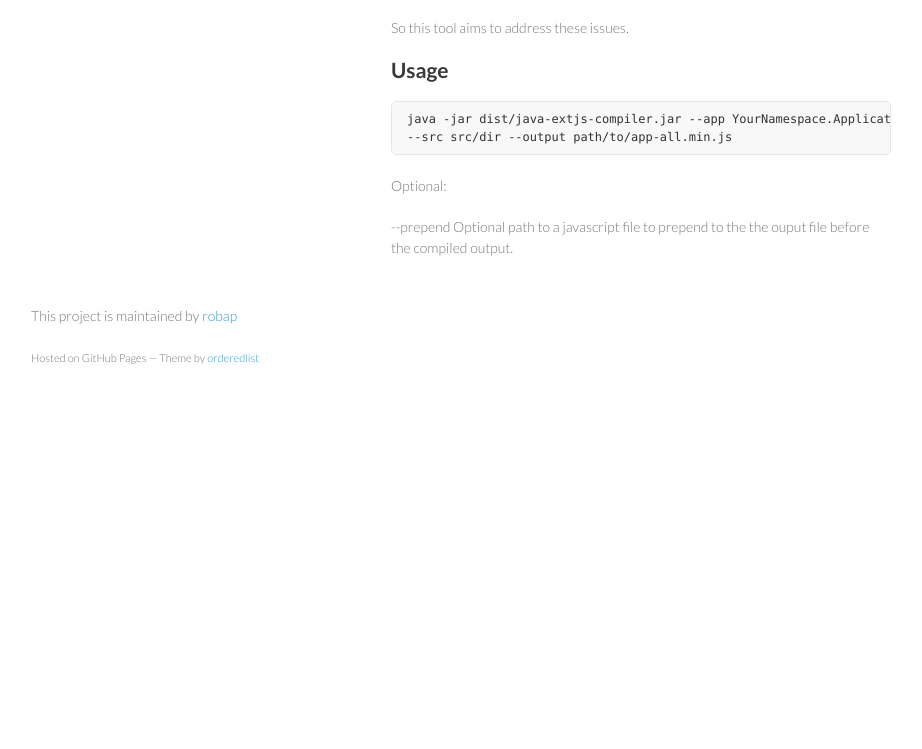
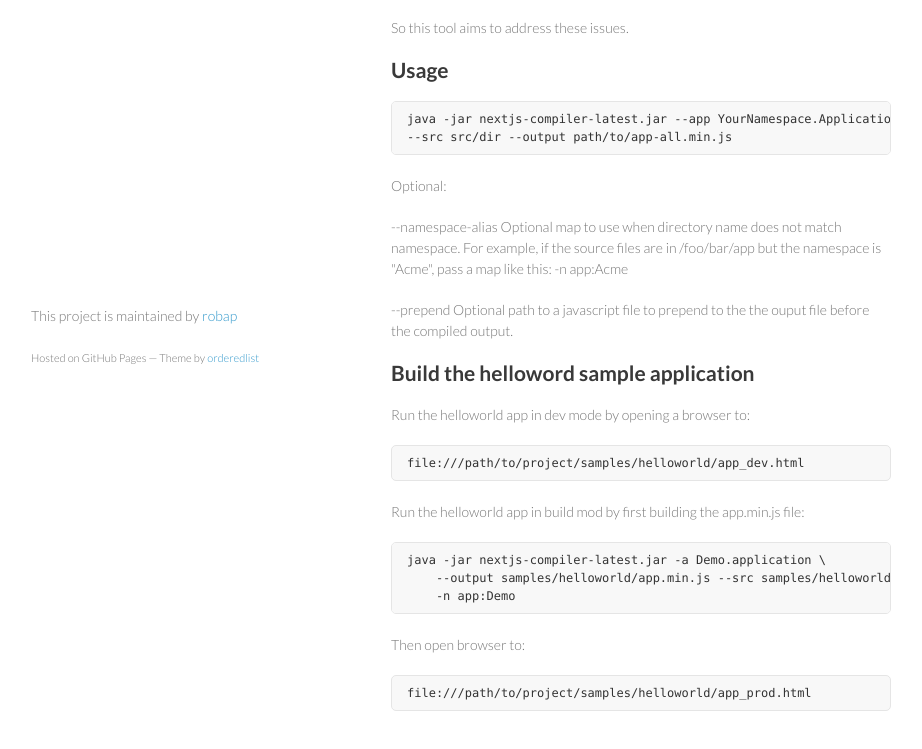
Before and after one commit to robap/nextjscompiler, a plain HTML site: page index.html in a window 1280 px wide. Shown: the part 363-1112 px from the top of the page, without its empty margins (179-1101 px from the left). Before the commit the page ends 800 px from the top, so only its background shows below. Drawn offline with Linux system fonts and the light colour scheme.

Commit message:
rebuilt jar. updated index.html

```diff
--- a/index.html
+++ b/index.html
@@ -52,14 +52,30 @@ and maintained separately.</li>
 
 <h2>Usage</h2>
 
-<pre><code>java -jar dist/java-extjs-compiler.jar --app YourNamespace.Application \
+<pre><code>java -jar nextjs-compiler-latest.jar --app YourNamespace.Application \
 --src src/dir --output path/to/app-all.min.js
 </code></pre>
 
 <p>Optional:</p>
-
+<p>
+--namespace-alias Optional map to use when directory name does not match namespace.
+For example, if the source files are in /foo/bar/app but the namespace is "Acme",
+pass a map like this: -n app:Acme
+</p>
 <p>--prepend Optional path to a javascript file to prepend to the the ouput file
 before the compiled output.</p>
+
+<h2>Build the helloword sample application</h2>
+<p>
+    Run the helloworld app in dev mode by opening a browser to:
+</p>
+<pre><code>file:///path/to/project/samples/helloworld/app_dev.html</code></pre>
+<p>Run the helloworld app in build mod by first building the app.min.js file:</p>
+<pre><code>java -jar nextjs-compiler-latest.jar -a Demo.application \
+    --output samples/helloworld/app.min.js --src samples/helloworld/app/ \
+    -n app:Demo</code></pre>
+<p>Then open browser to:</p>
+<pre><code>file:///path/to/project/samples/helloworld/app_prod.html</code></pre>
       </section>
       <footer>
         <p>This project is maintained by <a href="https://github.com/robap">robap</a></p>
```
